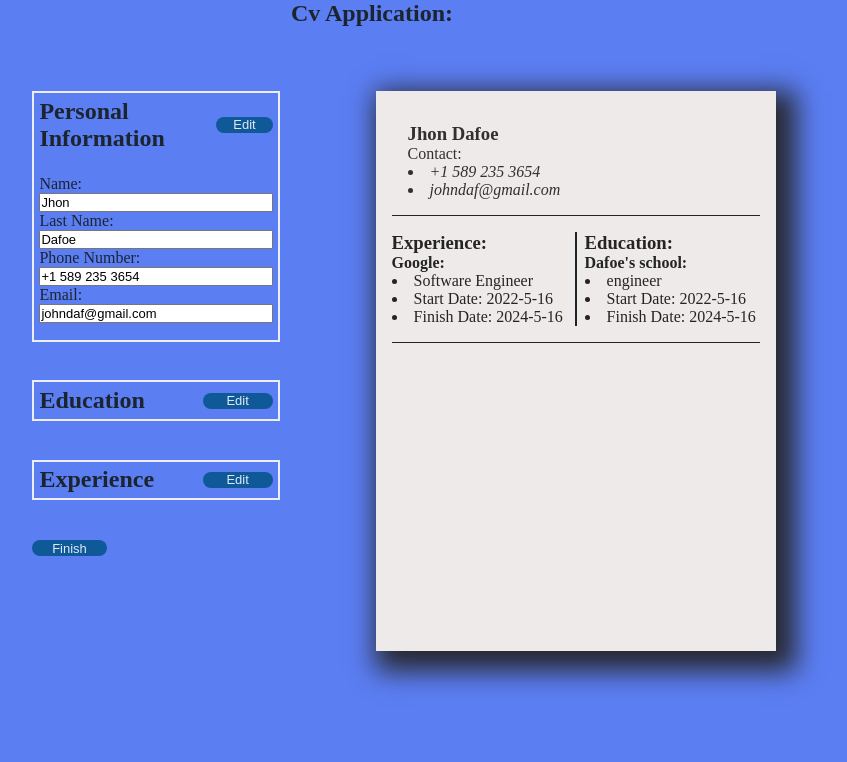
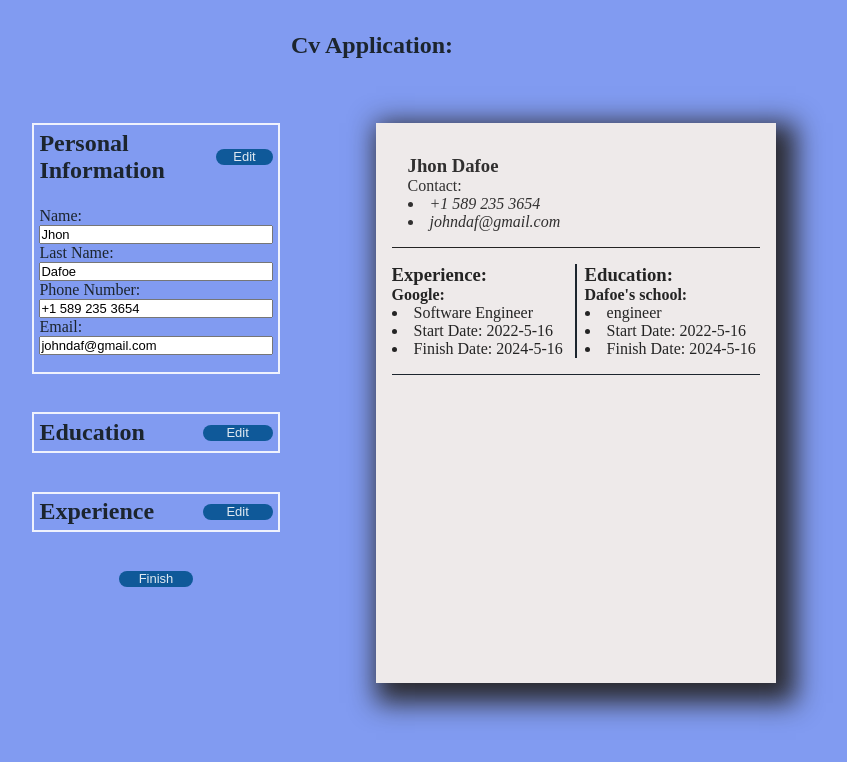
Before and after one commit to End46/-CV-Application, a React (Vite) app: page / in a window 1280 px wide. Shown: the top 762 px of the page, without its empty margins (268-1115 px from the left). Built offline with nearby package versions, Linux system fonts and the light colour scheme.

Commit message:
Fixed movil styled and print: -Added new styles -Added wait time to print function

```diff
--- a/src/App.jsx
+++ b/src/App.jsx
@@ -20,7 +20,12 @@ function App() {
   function print(){
     document.querySelector("#delete").remove();
     window.print();
-    setview(!view);
+    new Promise(function(resolve) {
+      setTimeout(function() { resolve(); }, 500);
+    })
+    .then(function() {
+      setview(!view);
+    });
     document.body.style.overflow='auto'
   }
 
@@ -63,8 +68,8 @@ function App() {
           <div id="delete">
             <h1>Cv ready !!!</h1>
             <div id='viewButtons'>
+              <button onClick={()=>onView()}>Edit</button>
               <button onClick={()=>print()}>Save</button>
-              <button onClick={()=>onView()}>Edit</button>
             </div>
           </div>
 
@@ -77,7 +82,7 @@ function App() {
         <>
           <div className='titulo'>
             <h1>Cv Application:</h1>
-            <h3 className='show'> Press print to see your curriculum.</h3>
+            <h3 className='show'> Press finish to see your CV.</h3>
           </div>
           <div className='principalContainer '>
             <div>
@@ -114,7 +119,9 @@ function App() {
                 data = {data}
                 onRemove = {handleRemove}
               />
-              <button onClick={onView}>Finish</button>
+              <div className='finish'>
+                <button onClick={onView}>Finish</button>
+              </div>
             </div>
             <PreviewView
               data = {data}
--- a/src/styles/globals.css
+++ b/src/styles/globals.css
@@ -11,6 +11,17 @@
     --textColor : #242424;
     background-color:#242424;
     color: rgba(255, 255, 255, 0.87);
+}
+
+@media (prefers-color-scheme: light) {
+    :root {
+      --previewColor : rgb(238, 234, 234);
+      --shadow : rgba(36, 34, 34, 0.932);
+      --backColor : #0f5999;
+      --textColor : rgba(255, 255, 255, 0.87);
+      color: #1c252e;
+      background-color: #819bf1;
+    }
 }
 
 @media (max-width:767px){
@@ -78,17 +89,6 @@ h1{
  font-size: var(--text-h1);
 }
 
-@media (prefers-color-scheme: light) {
-    :root {
-      --previewColor : rgb(238, 234, 234);
-      --shadow : rgba(36, 34, 34, 0.932);
-      --backColor : #0f5999;
-      --textColor : rgba(255, 255, 255, 0.87);
-      color: #1c252e;
-      background-color: #325ef0cc;
-    }
-}
-
 .principalContainer{
     display: flex;
     justify-content: var(--container-j);
@@ -100,6 +100,11 @@ h1{
     width: 75%;
     height: 90vh;
     padding-bottom: 45rem;
+}
+
+.finish{
+    display: flex;
+    justify-content: center;
 }
 
 .edit{
@@ -165,6 +170,7 @@ button:active{
     display: flex;
     flex-direction: column;
     align-items: center;
+    margin-top: 2rem;
 }
 
 .show{
```
